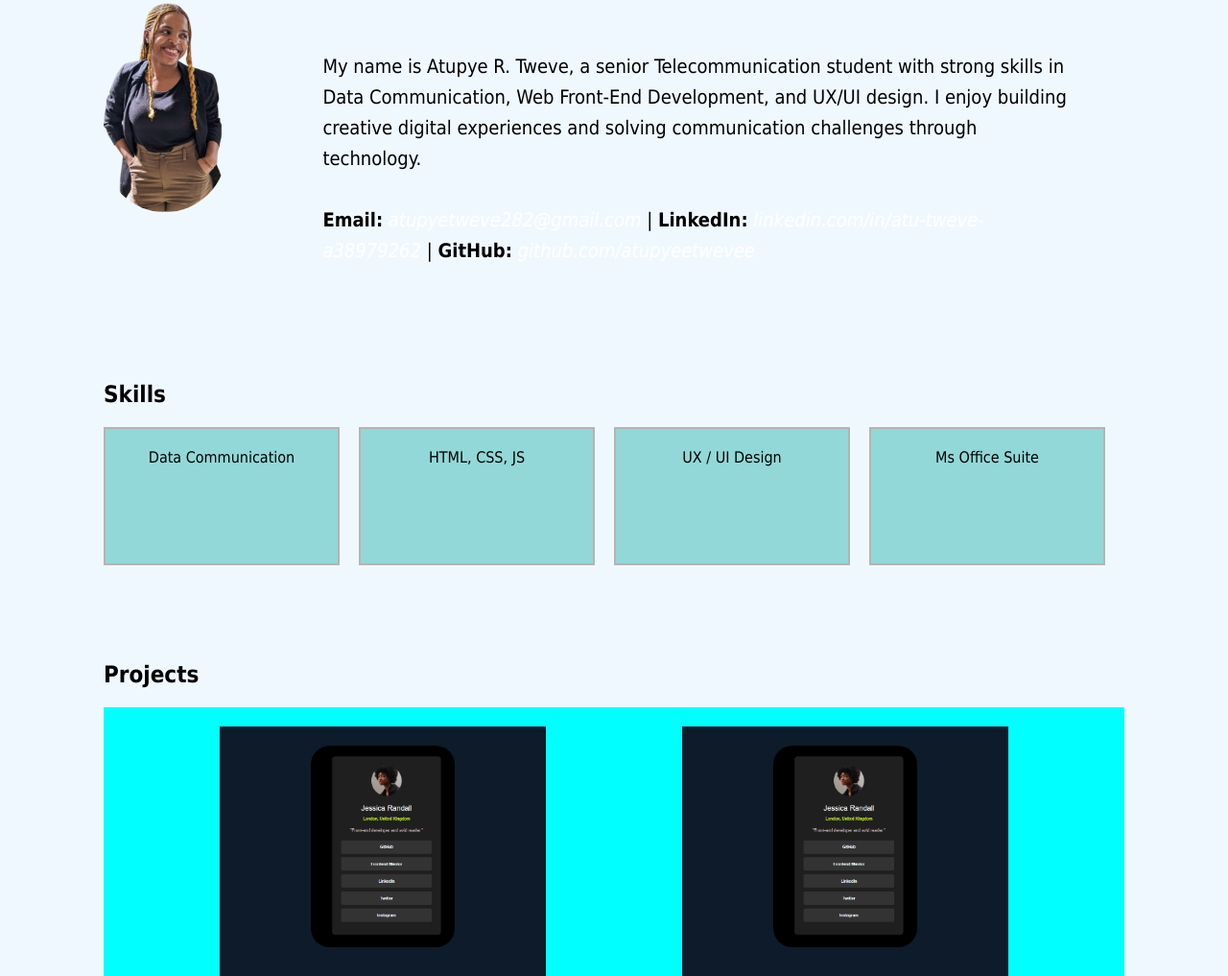
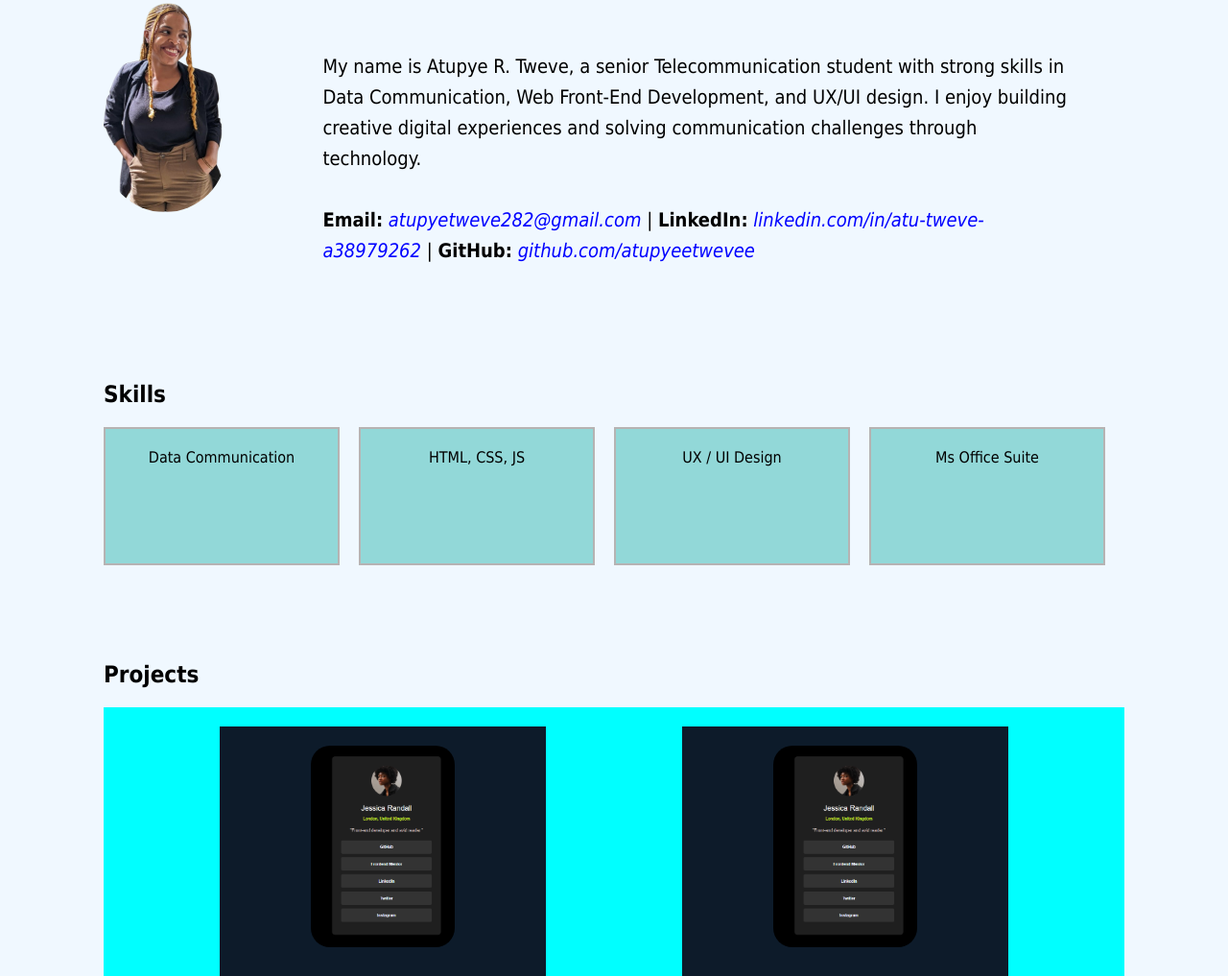
Before and after one commit to atupyeetwevee/My-Portfolio, a plain HTML site: page index.html in a window 1280 px wide. Shown: the part 717-1734 px from the top of the page at 96% size. Drawn offline with Linux system fonts and the light colour scheme.

Commit message:
Initial commit

```diff
--- a/styles.css
+++ b/styles.css
@@ -160,6 +160,18 @@ button{
     font-weight: bolder;
     font-size: 20px;
 }
+
+.social-links{
+    color:blue
+}
+
+.social-links:hover{
+    color: red;
+}
+
+.social-links:focus{
+    color: orange;
+}
 /* the Experience section */
 
 /* the Future goals section */
```
